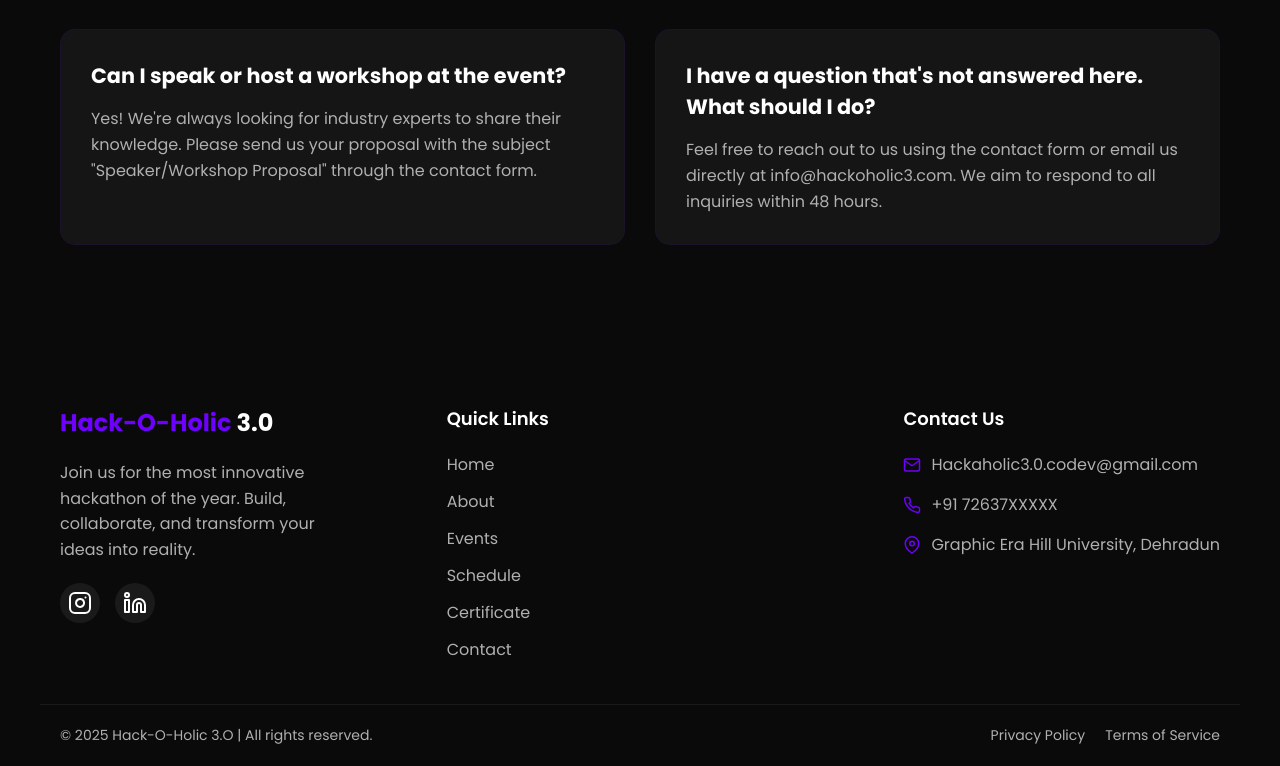
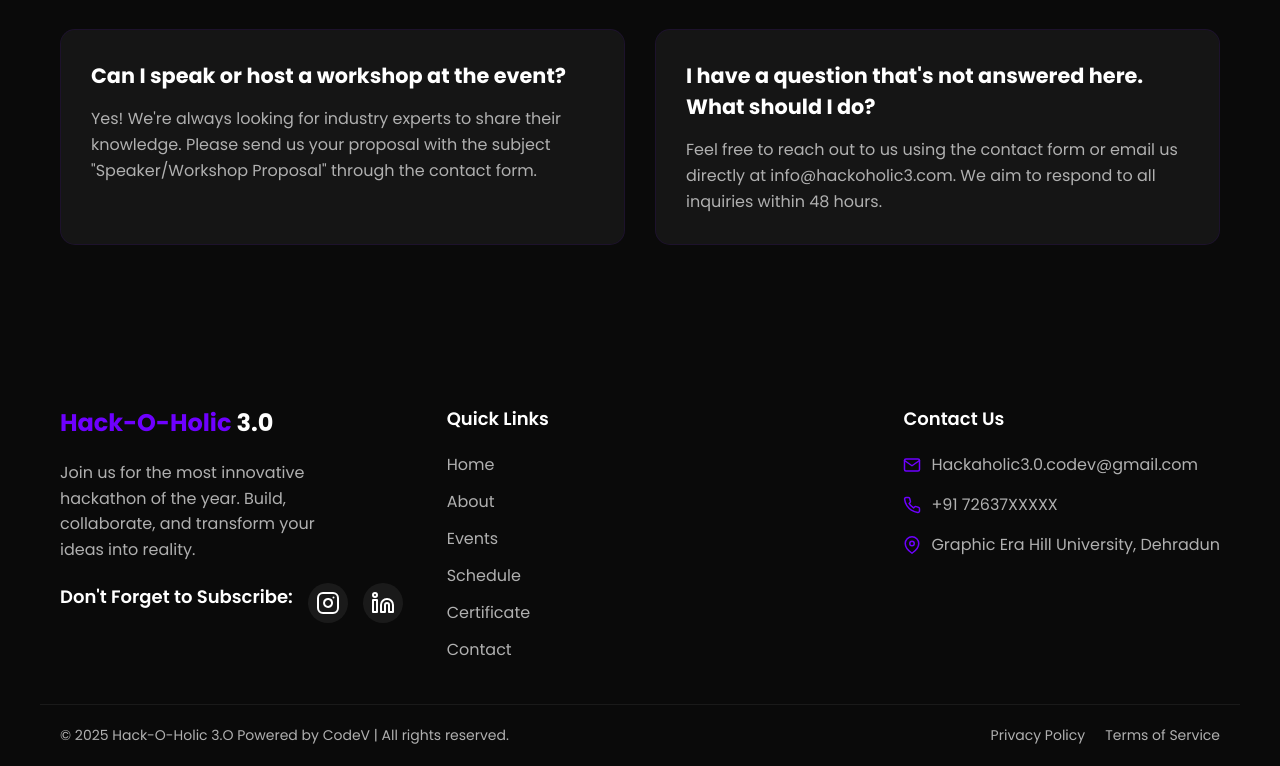
Before and after one commit to HimanshuRawat143/Hackathon, a React (Create React App) app in the folder client/: page /contact in a window 1280 px wide. Shown: the part 1428-2194 px from the top of the page. Built offline with nearby package versions, Linux system fonts and the light colour scheme.

Commit message:
Footer updated !

```diff
--- a/client/src/components/Footer.js
+++ b/client/src/components/Footer.js
@@ -14,6 +14,7 @@
             Join us for the most innovative hackathon of the year. Build, collaborate, and transform your ideas into reality.
           </FooterDescription>
           <SocialLinks>
+          <FooterLinkTitle>Don't Forget to Subscribe: </FooterLinkTitle>
             <SocialLink href="https://www.instagram.com/codev.gehu" target="_blank" rel="noopener noreferrer">
               <svg xmlns="http://www.w3.org/2000/svg" width="24" height="24" viewBox="0 0 24 24" fill="none" stroke="currentColor" strokeWidth="2" strokeLinecap="round" strokeLinejoin="round">
                 <rect x="2" y="2" width="20" height="20" rx="5" ry="5"></rect>
@@ -71,7 +72,7 @@
       </FooterContent>
 
       <FooterBottom>
-        <Copyright>© {new Date().getFullYear()} Hack-O-Holic 3.O | All rights reserved.</Copyright>
+        <Copyright>© {new Date().getFullYear()} Hack-O-Holic 3.O Powered by CodeV | All rights reserved.</Copyright>
         <FooterBottomLinks>
           <FooterBottomLink to="/privacy">Privacy Policy</FooterBottomLink>
           <FooterBottomLink to="/terms">Terms of Service</FooterBottomLink>
```
